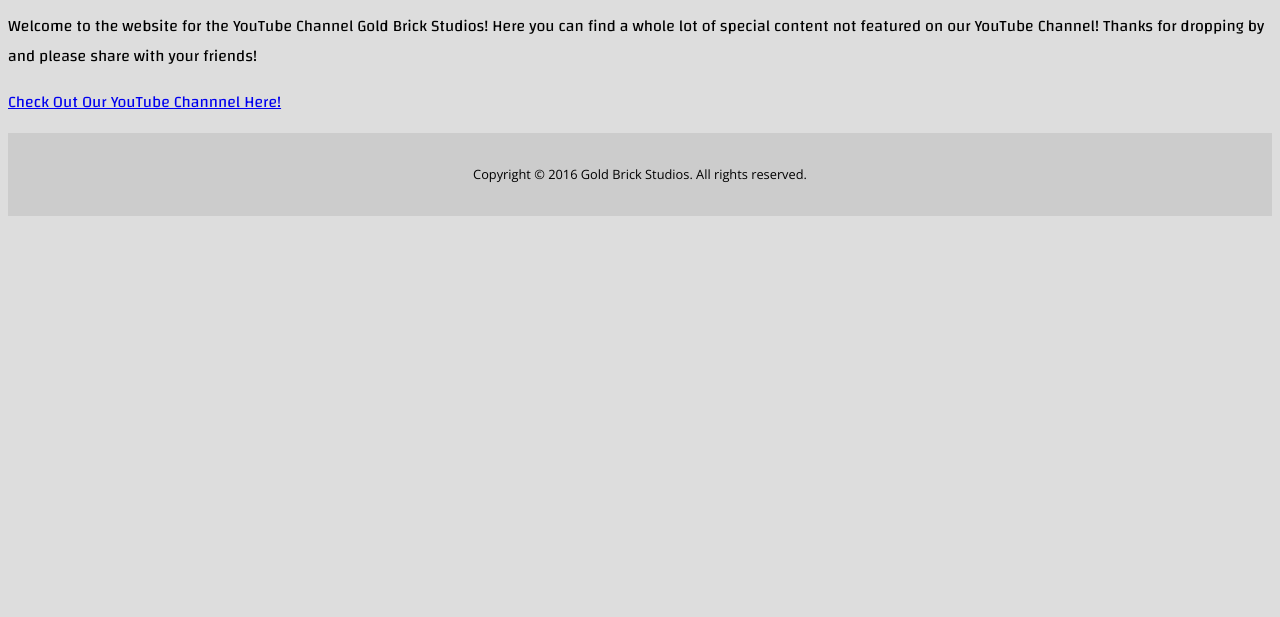
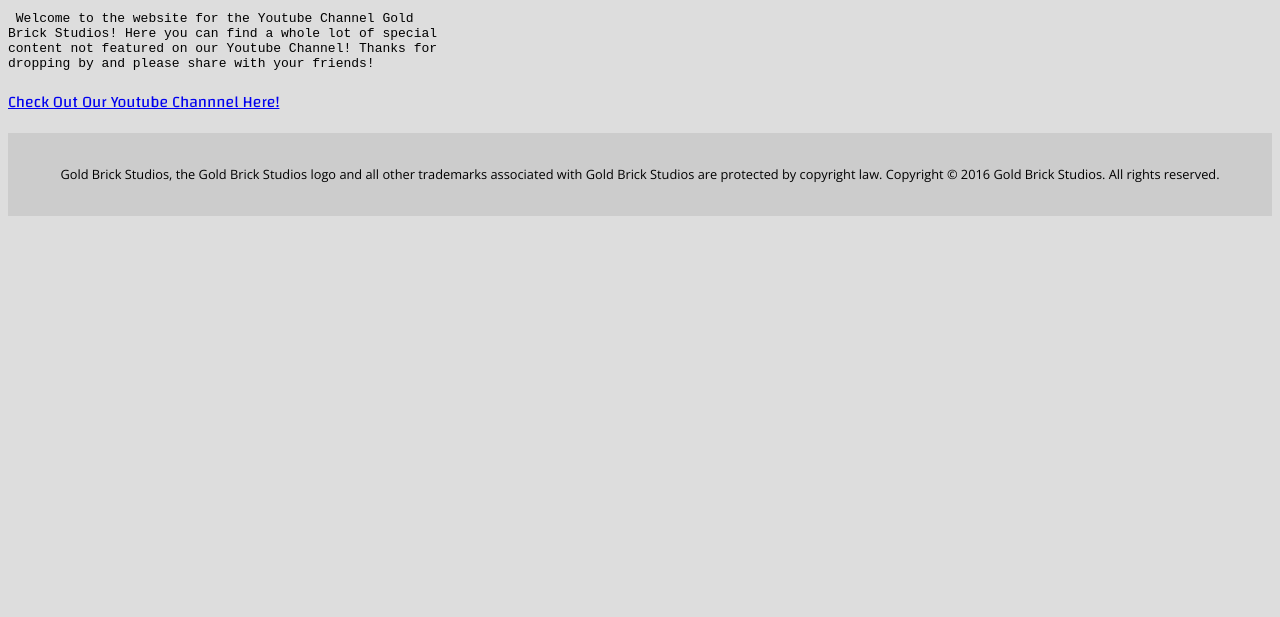
Before and after one commit to connorlsmr2021/IDT-Project, a plain HTML site: page index.html in a window 1280 px wide. Shown: the part 183-800 px from the top of the page. Drawn offline with nearby package versions, Linux system fonts and the light colour scheme.

Commit message:
Slight modifications to home page, mostly footer content.

```diff
--- a/index.html
+++ b/index.html
@@ -8,13 +8,16 @@
   <ul class="navbar">
     <li class="navitem"><span class="navname">Gold Brick Studios</span></li>
     <li class="navitem" id="currentpage"><a href="index.html">Home</a></li>
-    <li class="navitem"><a href="videos.html">Videos</a></li>
   </ul>
   <h1>Welcome to GoldBrickStudios.com</h1>
-  <p>Welcome to the website for the YouTube Channel Gold Brick Studios! Here you can find a whole lot of special content not featured on our YouTube Channel! Thanks for dropping by and please share with your friends!</p>
-  <p><a href="https://www.youtube.com/channel/UCx-CrSYdwD-O1UZAdTykzJg"/>Check Out Our YouTube Channnel Here!</a></p>
+<p> <pre> Welcome to the website for the Youtube Channel Gold
+Brick Studios! Here you can find a whole lot of special
+content not featured on our Youtube Channel! Thanks for
+dropping by and please share with your friends!</pre></p>
+<p><a href="https://www.youtube.com/channel/UCx-CrSYdwD-O1UZAdTykzJg"/>Check Out Our Youtube Channnel Here!</a></p>
   <div id="footer">
-    <p>Copyright &copy; 2016 Gold Brick Studios. All rights reserved.</p>
+    <p>Gold Brick Studios, the Gold Brick Studios logo and all other trademarks associated with Gold Brick Studios are protected by copyright law.
+Copyright &copy; 2016 Gold Brick Studios. All rights reserved.</p>
   </div>
 </body>
 </html>
```
